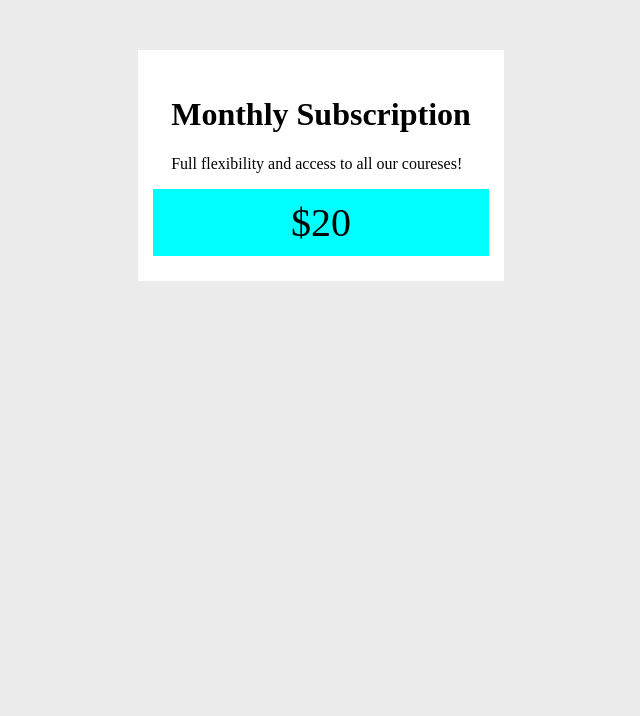
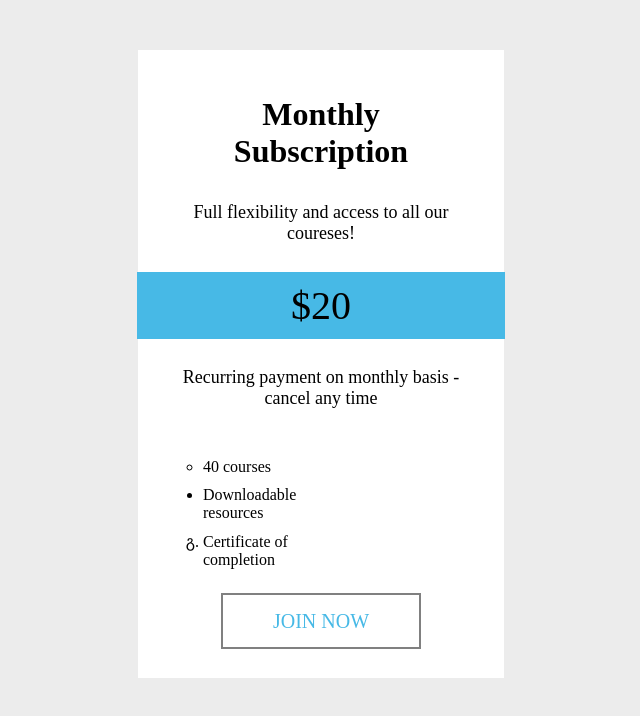
Before and after one commit to sai2963/duduka_creative, a plain HTML site: page src/index.html in a window 1280 px wide. Shown: the whole page, without its empty margins (350-990 px from the left). Drawn offline with Linux system fonts and the light colour scheme.

Commit message:
file updated

```diff
--- a/src/css/style.css
+++ b/src/css/style.css
@@ -5,18 +5,22 @@ body{
     display: flex;
     flex-direction: column;
     justify-content: space-around;
+
+    margin: 50px 480px ;
     align-items: center;
-    margin: 50px 480px ;
-
     background-color: white;
     width: 25%;
     padding: 25px;
 
 }
+div h1{
+    text-align: center;
+    padding:  0 20px;
+}
 .price {
     padding: 10px;
-    background-color: aqua;
-    width: 100%;
+    background-color:hsl(197, 76%, 59%);
+    width: 110%;
     display: flex;
     flex-direction: column;
     justify-content: space-around;
@@ -31,3 +35,43 @@ body{
     font-size: 40px;
     font-weight: 500;
 }
+div p{
+    text-align: center;
+    padding: 10px;
+    font-size: 18px;
+}
+div ol{
+    margin-right: 120px;
+
+}
+div li{
+    padding: 5px 0;
+}
+div li:first-of-type{
+    list-style: circle;
+}
+div li:nth-of-type(2){
+    list-style: disc;
+}
+div li:nth-of-type(3){
+    list-style: georgian;
+}
+.join{
+    margin: 5px 0;
+    padding: 15px 50px;
+}
+.join a{
+    margin: 5px 0;
+    padding: 15px 50px;
+    border: 2px solid grey;
+    text-decoration: none;
+    color:hsl(197, 76%, 59%);
+    font-size: 20px;
+    font-weight: 300;
+    text-transform: uppercase;
+
+}
+.join a:hover{
+    background-color: hsl(197, 76%, 59%);
+    color: black;
+}
--- a/src/index.html
+++ b/src/index.html
@@ -15,6 +15,19 @@
         <div class="price">
             <p>$20 </p>
         </div>
+        <div>
+            <p>Recurring payment on monthly basis - cancel any time</p>
+        </div>
+        <div>
+            <ol>
+                <li>40 courses</li>
+                <li>Downloadable resources</li>
+                <li>Certificate of completion</li>
+            </ol>
+        </div>
+        <div class="join">
+            <a href="">Join Now</a>
+        </div>
     </div>
 
 </body>
```
